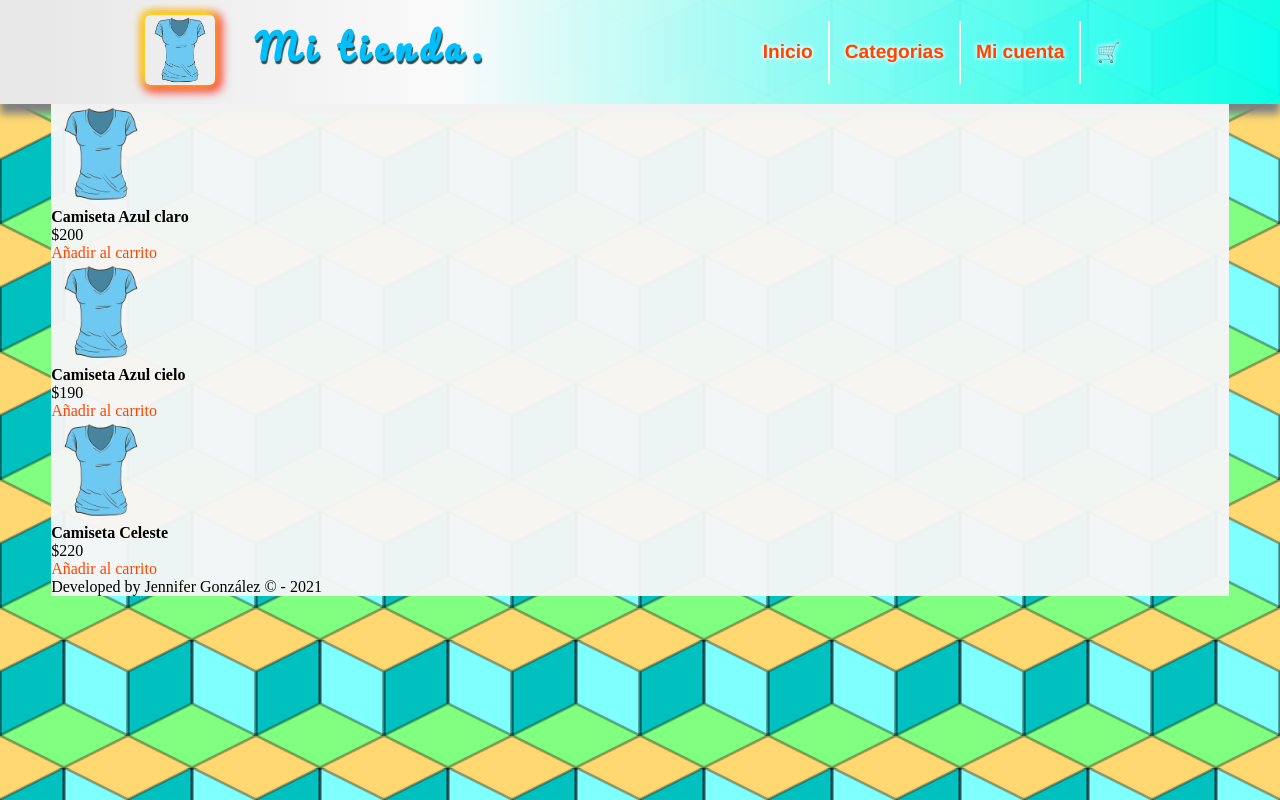
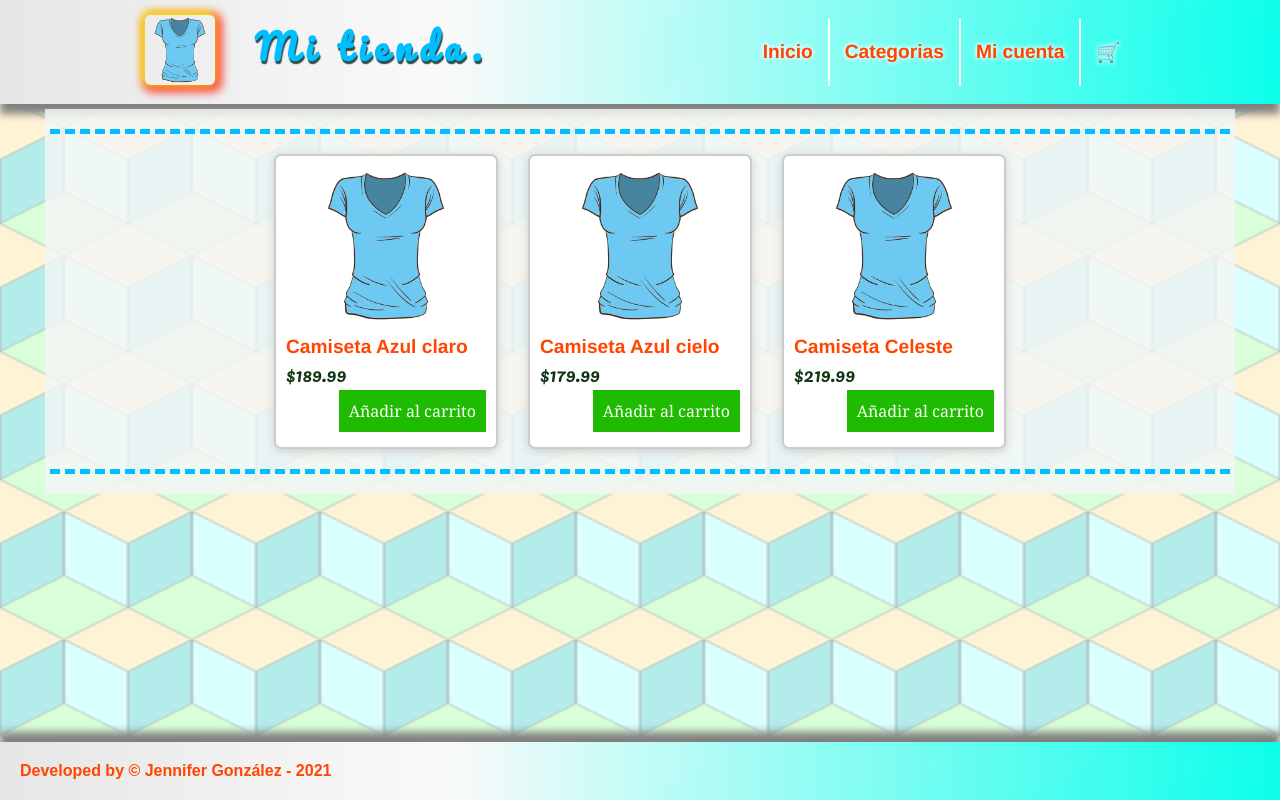
Before and after one commit to JenniferGonzalez36/my_store_test, a PHP site: page / in a window 1280 px wide. Run offline with PHP 8.4, Linux system fonts and the light colour scheme.

Commit message:
Adding styles to the rest of the page

```diff
--- a/assets/css/styles.css
+++ b/assets/css/styles.css
@@ -7,14 +7,22 @@
 :root {
   --orange-color: #ff4500;
   --blue-color: #00bfff;
+  --yellow-color: #fbff64;
+  --green-color: #1fbb00;
+  --gray-color: #ccc;
+  --white-color: #fff;
 }
 
 body {
   background-image: url(../img/pattern.png);
   background-attachment: fixed;
+  min-height: 100vh;
+  height: 100%;
+  display: flex;
+  flex-direction: column;
 }
 
-#header {
+header {
   display: flex;
   justify-content: space-around;
   align-items: center;
@@ -67,10 +75,6 @@ body {
   transform: skewX(-10deg) scale(1.2, 1.2);
 }
 
-.product img {
-  width: 100px;
-}
-
 #nav-main-menu ul {
   display: flex;
   padding: 15px 15px 15px 0;
@@ -79,7 +83,7 @@ body {
 
 #nav-main-menu ul li {
   text-align: center;
-  border-left: 2px solid white;
+  border-left: 2px solid var(--white-color);
 }
 
 #nav-main-menu ul li:first-child {
@@ -92,23 +96,17 @@ body {
 
 #nav-main-menu a {
   display: block;
-  padding: 20px 15px;
+  padding: 22px 15px;
   font-family: Helvetica, Tahoma, Arial;
   font-size: 1.2em;
   font-weight: bold;
   color: var(--orange-color);
-  text-shadow: 0 0 5px white, 0 0 5px white;
+  text-shadow: 0 0 5px var(--white-color), 0 0 5px var(--white-color);
 }
 
 #nav-main-menu a:hover {
-  background: rgba(251, 255, 100);
-  outline: 12px outset #00bfff99;
-}
-
-#container {
-  margin: 0 auto;
-  background-color: #f6f6f6f6;
-  width: 92%;
+  background: var(--yellow-color);
+  outline: 12px outset #00bfffee;
 }
 
 a,
@@ -118,5 +116,94 @@ a:visited {
 }
 
 a:hover {
-  color: darkblue;
+  color: var(--blue-color);
 }
+
+#main-container {
+  margin: 5px auto;
+  padding: 10px 0;
+  background-color: #f6f6f6cc;
+  width: 93%;
+}
+
+.product-cards-container {
+  border-top: 5px dashed var(--blue-color);
+  border-bottom: 5px dashed var(--blue-color);
+  padding: 10px 0;
+  margin: 10px 5px;
+  display: flex;
+  justify-content: center;
+  flex-wrap: wrap;
+}
+
+.product-card {
+  background-color: var(--white-color);
+  padding: 10px;
+  display: flex;
+  flex-direction: column;
+  border-radius: 7px;
+  border: 2px solid var(--gray-color);
+  box-shadow: 0 2px 10px var(--gray-color);
+  margin: 10px 15px;
+  width: 200px;
+  transition: box-shadow 100ms, border 100ms;
+}
+
+.product-card:hover {
+  box-shadow: -5px -5px 5px var(--yellow-color),
+    5px 5px 15px var(--orange-color), 10px 10px 10px var(--orange-color);
+  border-color: var(--blue-color);
+}
+
+.product-card img {
+  margin-bottom: 10px;
+  align-self: center;
+  width: 160px;
+}
+
+.product-card a {
+  color: var(--white-color);
+  background-color: var(--green-color);
+  padding: 10px;
+  margin: 5px 0;
+  align-self: flex-end;
+  margin-top: auto;
+  font-family: Georgia, "Times New Roman", Times, serif;
+  transition: background-color 50ms;
+}
+
+.product-card a:hover {
+  background-color: var(--blue-color);
+}
+
+.product-card a:active {
+  background-color: var(--orange-color);
+}
+
+.product-name {
+  font-family: Helvetica, Tahoma, Arial;
+  color: var(--orange-color);
+  font-size: 1.2em;
+}
+
+.product-price {
+  font-family: "Pacifico", cursive, Verdana, Arial, Helvetica, sans-serif;
+  color: #131;
+  font-size: 1.15em;
+  justify-self: center;
+}
+
+footer {
+  background: linear-gradient(
+    90deg,
+    rgba(230, 230, 230, 1) 0%,
+    rgba(250, 250, 250, 1) 35%,
+    rgba(0, 255, 235, 0.95) 100%
+  );
+  color: var(--orange-color);
+  font-family: Arial, Helvetica, sans-serif;
+  font-weight: bold;
+  padding: 20px;
+  margin-top: auto;
+  box-shadow: 0 -10px 8px gray;
+}
--- a/index.php
+++ b/index.php
@@ -13,7 +13,7 @@
 </head>
 
 <body>
-  <header id="header">
+  <header>
     <div id="logo">
       <a href="index.php">
         <img src="assets/img/T-shirt.png" alt="Camiseta-Logo">
@@ -39,41 +39,34 @@
     </nav>
   </header>
 
-  <div id="container">
-
-    <div id="content">
-      <!-- CONTENIDO CENTRAL -->
-      <div id="main_content">
-        <div class="product">
-          <img src="assets/img/T-shirt.png">
-          <h2>Camiseta Azul claro</h2>
-          <p>$200</p>
+  <div id="main-container">
+    <div class="product-cards-container">
+      <div class="product-card">
+        <img src="assets/img/T-shirt.png" alt="Camiseta">
+        <h2 class="product-name">Camiseta Azul claro</h2>
+        <p class="product-price">$189.99</p>
         <a href="#">Añadir al carrito</a>
       </div>
 
-        <div class="product">
-          <img src="assets/img/T-shirt.png">
-          <h2>Camiseta Azul cielo</h2>
-          <p>$190</p>
+      <div class="product-card">
+        <img src="assets/img/T-shirt.png" alt="Camiseta">
+        <h2 class="product-name">Camiseta Azul cielo</h2>
+        <p class="product-price">$179.99</p>
         <a href="#">Añadir al carrito</a>
       </div>
 
-        <div class="product">
-          <img src="assets/img/T-shirt.png">
-          <h2>Camiseta Celeste</h2>
-          <p>$220</p>
+      <div class="product-card">
+        <img src="assets/img/T-shirt.png" alt="Camiseta">
+        <h2 class="product-name">Camiseta Celeste</h2>
+        <p class="product-price">$219.99</p>
         <a href="#">Añadir al carrito</a>
       </div>
     </div>
   </div>
 
-
-
-    <!-- PIE DE PÁGINA -->
   <footer id="footer">
-      <p>Developed by Jennifer González &copy; - 2021</p>
+    <a href="https://github.com/JenniferGonzalez36" target="_blank">Developed by &copy; Jennifer González - 2021</a>
   </footer>
-  </div>
 </body>
 
 </html>
```
Also changed, not shown: assets/img/pattern.png, assets/img/patternOld.png (added). Lines whose indentation alone changed are shown as unchanged.
